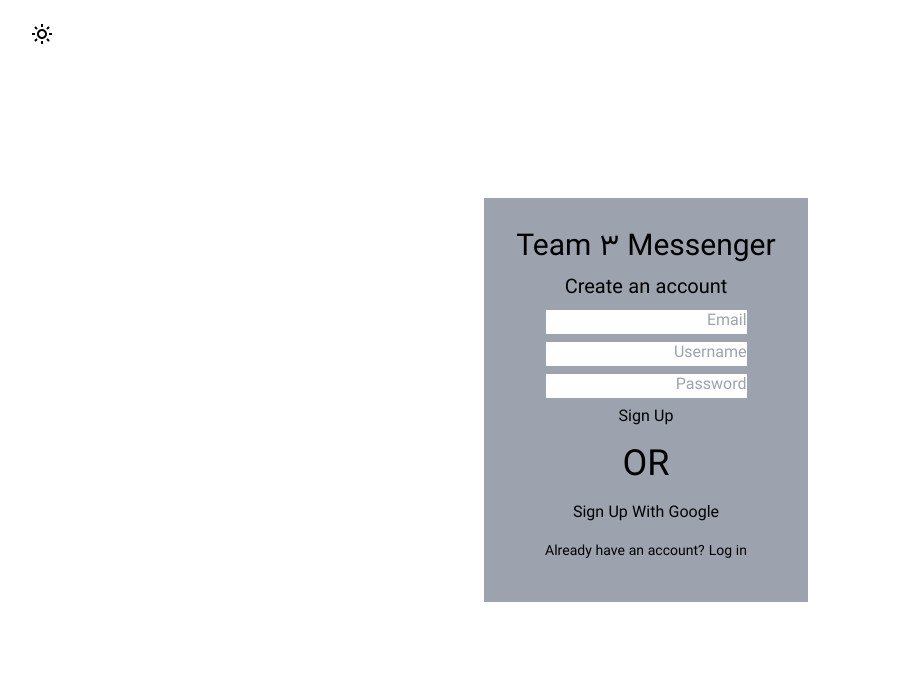
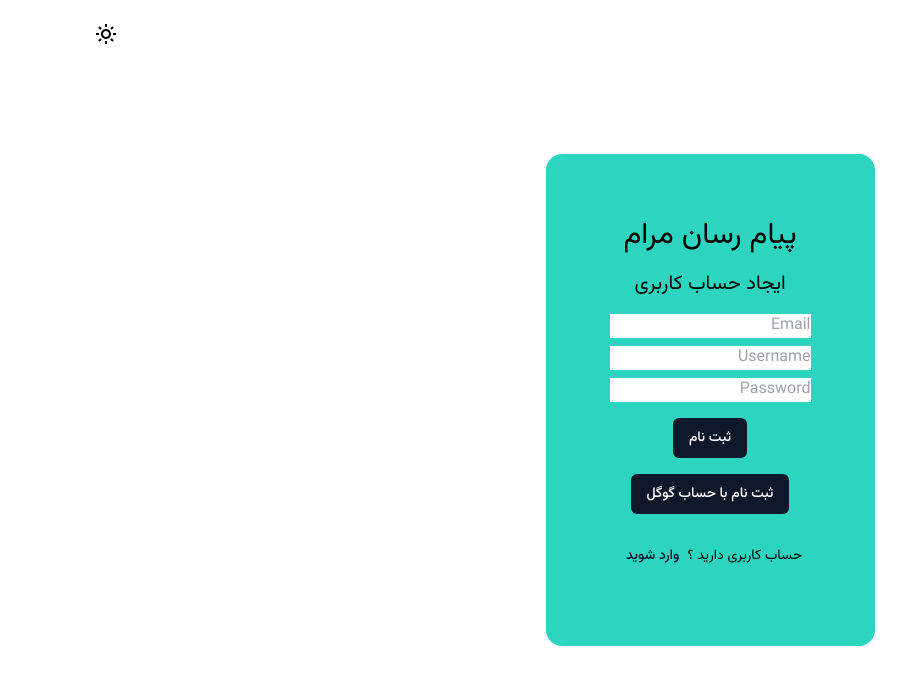
Before and after one commit to Mohaymen-Academy/FE-TEAM2-Messenger, a React (Vite) app: page /Auth/SignUp in a window 1280 px wide. Shown: the top 684 px of the page, without its empty margins (258-1164 px from the left). Built offline with nearby package versions, Linux system fonts and the light colour scheme.

Commit message:
Basic layout of sign up and login

```diff
--- a/src/App.tsx
+++ b/src/App.tsx
@@ -1,11 +1,10 @@
-
 import { Route, Routes } from "react-router-dom";
 import { useSelector } from "react-redux";
 import ThemeToggle from "./components/ThemeToggle";
-import Paragraph from "./components/ui/paragraph/Paragraph";
 import Chat from "./pages/chat/Chat";
 import Auth from "./pages/auth/Auth";
 import SignUp from "./components/Login & SignUp/SignUp";
+import Login from "./components/Login & SignUp/Login";
 
 
 function App() {
@@ -17,7 +16,7 @@ function App() {
       <Routes >
         <Route path="/Chat" element={<Chat />}/>
         <Route path="/Auth" element={<Auth/>}>
-          <Route path="Login" element={<p>11</p>} />
+          <Route path="Login" element={<Login/>} />
           <Route path="SignUp" element={<SignUp/>} />
         </Route>
       </Routes>
--- a/src/components/Login & SignUp/Login.tsx
+++ b/src/components/Login & SignUp/Login.tsx
@@ -1,10 +1,11 @@
+import Button from "../ui/button/Button"
 
 
 const Login = () => {
   return (
-     <div className='flex flex-col gap-2 justify-center items-center bg-gray-400 p-8'>
-      <p className='text-3xl'>ChetChat Messenger</p>
-      <p className='text-lg pb-2'>Log in to your account</p>
+     <div className='flex flex-col gap-4 justify-center items-center bg-gray-400 p-16 rounded-2xl'>
+      <p className='text-3xl'>پیام رسان مرام</p>
+      <p className='text-lg pb-2'>وارد شدن به حساب کاربری</p>
       <div className='flex flex-col gap-2'>
       <input
         id='userMail'
@@ -17,14 +18,13 @@ const Login = () => {
         placeholder='Password'
       />
       </div>
-        <button>Log in</button>
-
-      <p className='text-sm py-2'>
-        Don't have an account?
-        <span
-          className='hover:underline ml-1 cursor-pointer'>
-          Sign Up
-        </span>
+        <Button size="lg" >Log in</Button >
+      <p className='text-sm py-2 '>
+       حساب کاربری نداری داداش ؟
+        <Button size="sm" variant="link"
+          >
+          ثبت نام
+        </Button>
       </p>
     </div>
   )
--- a/src/components/Login & SignUp/SignUp.tsx
+++ b/src/components/Login & SignUp/SignUp.tsx
@@ -1,41 +1,27 @@
-import React from 'react'
+import Button from "../ui/button/Button";
 
 const SignUp = () => {
   return (
-      <div className='flex flex-col gap-2 justify-center items-center bg-gray-400 p-8'>
-
-      <p className='text-3xl'>Team 3 Messenger</p>
-      <p className='text-xl'>Create an account</p>
-      <div className='flex flex-col gap-2'>
-      <input
-        id='email'
-        type='email'
-        placeholder='Email'
-      />
-      <input
-        id='username'
-        placeholder='Username'
-      />
-      <input
-        id='password'
-        type='password'
-        placeholder='Password'
-      />
+    <form className="flex flex-col gap-4 justify-center items-center bg-teal-400 p-16 rounded-2xl">
+      <p className="text-3xl">پیام رسان مرام</p>
+      <p className="text-xl">ایجاد حساب کاربری</p>
+      <div className="flex flex-col gap-2">
+        <input id="email" type="email" placeholder="Email" />
+        <input id="username" placeholder="Username" />
+        <input id="password" type="password" placeholder="Password" />
       </div>
 
-      <button>Sign Up</button>
-      <p className='text-4xl py-2'>OR</p>
+      <Button>ثبت نام</Button>
 
-      <button>Sign Up With Google</button>
-      <p className='text-sm py-2'>
-        Already have an account?
-        <span
-          className='hover:underline ml-1 cursor-pointer'>
-          Log in
-        </span>
+      <Button>ثبت نام با حساب گوگل</Button>
+      <p className="text-sm py-2 ">
+        حساب کاربری دارید ؟
+        <Button variant="link" size="sm">
+          وارد شوید
+        </Button>
       </p>
-    </div>
-  )
-}
+    </form>
+  );
+};
 
-export default SignUp
+export default SignUp;
```
